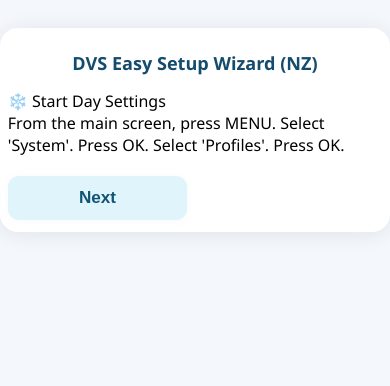
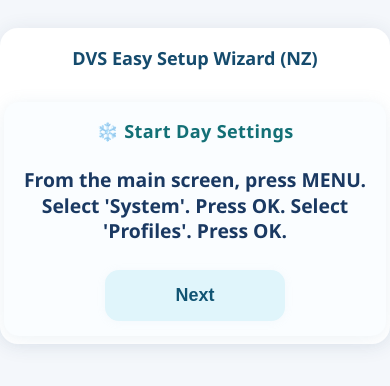
Before and after one commit to AgoraNZ/stopwatch, a plain HTML site: page index.html in a window 390 px wide. Both pictures are taken after a click on the button "Start Setup". Drawn offline with Linux system fonts and the light colour scheme.

Commit message:
Update index.html

```diff
--- a/index.html
+++ b/index.html
@@ -67,11 +67,67 @@
     }
     .fanbox b, .infobox b { color: #13749a; }
     .fanbox .tip { color: #387e48; display: block; margin-top: 10px; }
+
+    /* --- Wizard step (LARGE text and improved layout) --- */
+    .wizard-step {
+      text-align: center;
+      margin: 0 auto;
+      margin-top: 32px;
+      background: #fafdff;
+      border-radius: 15px;
+      padding: 32px 5vw 30px 5vw;
+      box-shadow: 0 2px 16px #83aac728;
+      max-width: 460px;
+    }
+    .wizard-title {
+      color: #137076;
+      font-size: 1.4em;
+      margin-bottom: 24px;
+      font-weight: 700;
+      letter-spacing: 0.02em;
+    }
+    .wizard-action {
+      font-size: 1.6em;
+      font-weight: 600;
+      color: #1a3962;
+      margin-bottom: 24px;
+      margin-top: 10px;
+      line-height: 1.32;
+    }
+    .wizard-desc {
+      color: #3b566a;
+      font-size: 1.2em;
+      margin-bottom: 20px;
+      font-weight: 500;
+    }
+    .wizard-nav {
+      display: flex; justify-content: center; gap: 15px; margin-top: 26px;
+    }
+    .wizard-nav .wiz-btn {
+      font-size: 1.12em; padding: 15px 38px; border-radius: 14px; margin: 0 10px;
+    }
+    .summary {
+      margin: 35px auto 0 auto; display: block; font-size: 1.22em;
+      background: #f8fbfc; color: #15719b; border-radius: 13px; padding: 18px 15px; text-align: left;
+      border: 1.2px solid #d5eaf7;
+      box-shadow: 0 1px 6px #bdddfd19;
+      font-weight: 500;
+    }
+    .summary-title {font-weight: bold; font-size: 1.21em; color: #145578; margin-bottom: 12px;}
+    .summary ul {margin: 10px 0 0 0; padding: 0 0 0 26px;}
+    .summary li {margin-bottom: 11px;}
     @media (max-width: 600px) {
-      .container { padding: 11px 2vw 12px 2vw;}
+      .container { padding: 6px 1vw 8px 1vw;}
       .season-btn { font-size: 1.09em; padding: 14px 0;}
       .wiz-btn { padding: 12px 0; width: 46vw;}
       .infobox, .fanbox, .settingbox { font-size: 1em; }
+      .wizard-step { padding: 17px 2vw 15px 2vw; }
+      .wizard-title { font-size: 1.13em; }
+      .wizard-action { font-size: 1.21em; }
+      .wizard-desc { font-size: 1em; }
+      .summary { font-size: 1em; }
+      .summary-title { font-size: 1em; }
+      .summary ul { padding-left: 18px;}
     }
   </style>
   <script>
@@ -137,7 +193,7 @@
       `
     };
 
-    // Each wizard step as before
+    // Each wizard step as before, content unchanged—just display style changed above
     const STEPS = {
       Winter: [
         { title: "Start Day Settings", action: "From the main screen, press MENU. Select 'System'. Press OK. Select 'Profiles'. Press OK.", desc: "" },
@@ -240,7 +296,7 @@
           <div class="wizard-step">
             <div class="wizard-title">${meta.emoji} <span>${curr.title}</span></div>
             <div class="wizard-action">${curr.action}</div>
-            <div class="wizard-desc">${curr.desc}</div>
+            ${curr.desc ? `<div class="wizard-desc">${curr.desc}</div>` : ''}
             <div class="wizard-nav">
               ${step > 1 ? `<button class="wiz-btn" onclick="prevStep()">Back</button>` : ""}
               ${step < steps.length ? `<button class="wiz-btn" onclick="nextStep()">Next</button>` : `<button class="wiz-btn" onclick="resetWizard()">Finish</button>`}
```
